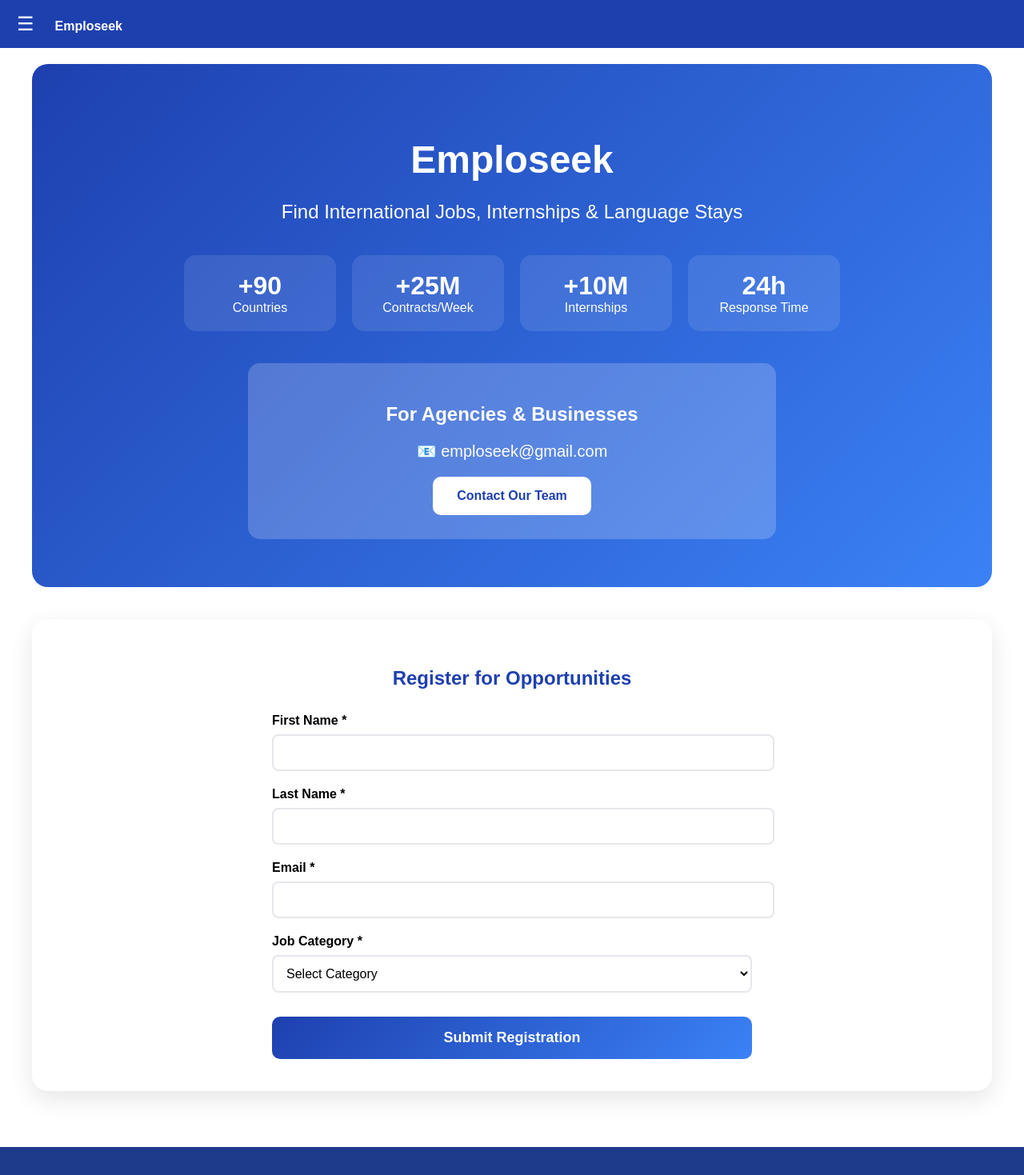
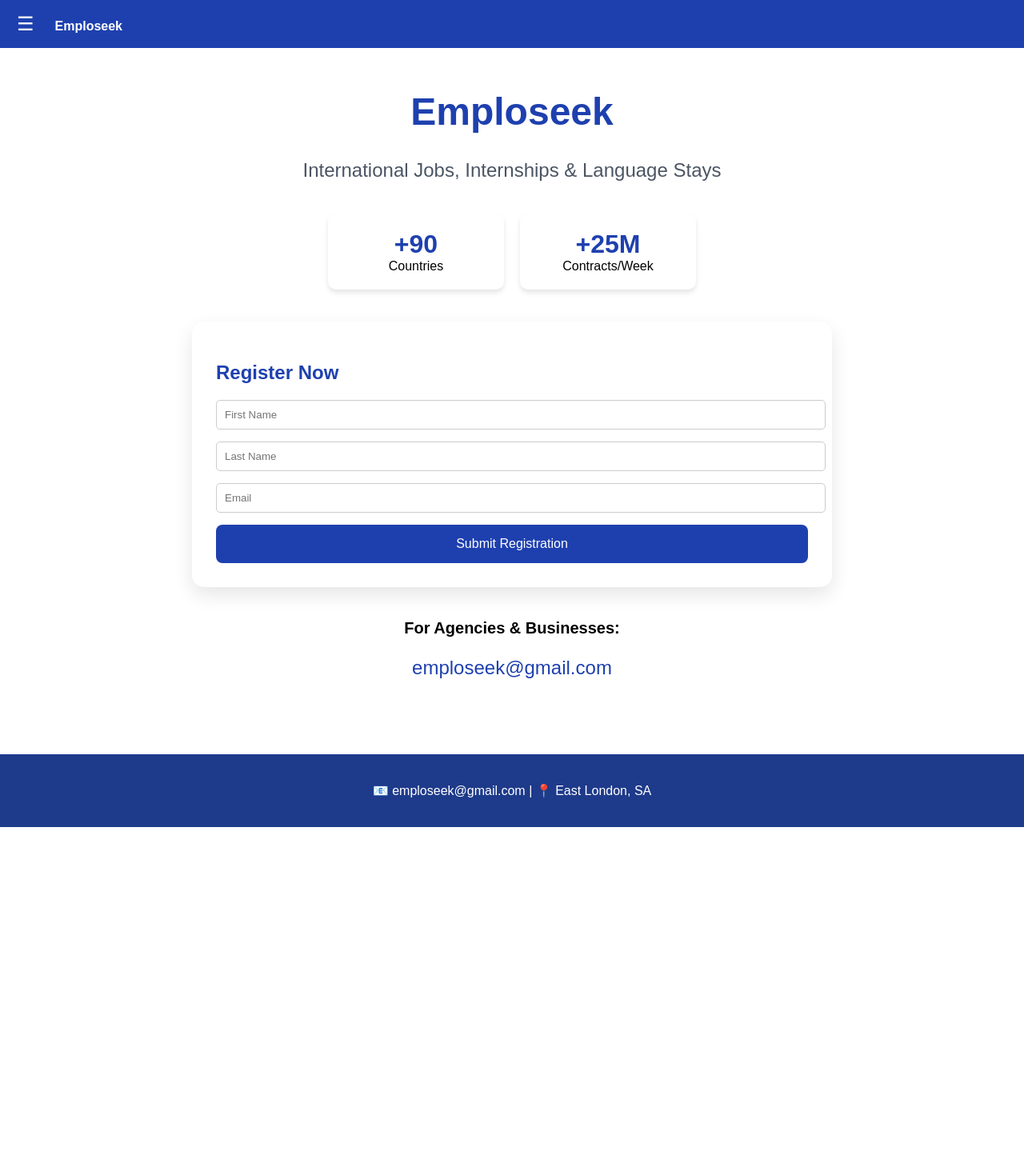
Before and after one commit to Emploseek23-28/Emploseek-, a Next.js app: page / in a window 1280 px wide. Shown: the top 1469 px of the page at 80% size. After the commit the page ends 1034 px from the top, so only its background shows below. Built offline with nearby package versions, Linux system fonts and the light colour scheme.

Commit message:
Update page.js

```diff
--- a/app/page.js
+++ b/app/page.js
@@ -1,163 +1,44 @@
 export default function Home() {
   return (
-    <div style={{
-      maxWidth: '1200px',
-      margin: '0 auto',
-      padding: '20px',
-      minHeight: '100vh'
-    }}>
-      {/* Hero Section */}
-      <div style={{
-        textAlign: 'center',
-        padding: '60px 20px',
-        background: 'linear-gradient(135deg, #1e40af 0%, #3b82f6 100%)',
-        color: 'white',
-        borderRadius: '20px',
-        marginBottom: '40px'
-      }}>
-        <h1 style={{ fontSize: '48px', marginBottom: '20px' }}>Emploseek</h1>
-        <p style={{ fontSize: '24px', marginBottom: '40px' }}>
-          Find International Jobs, Internships & Language Stays
-        </p>
+    <div style={{ maxWidth: '800px', margin: '0 auto', padding: '20px' }}>
+      <h1 style={{ color: '#1e40af', textAlign: 'center', fontSize: '48px' }}>Emploseek</h1>
+      <p style={{ textAlign: 'center', fontSize: '24px', color: '#4b5563' }}>
+        International Jobs, Internships & Language Stays
+      </p>
 
-        {/* Stats */}
-        <div style={{
-          display: 'flex',
-          flexWrap: 'wrap',
-          justifyContent: 'center',
-          gap: '20px',
-          marginBottom: '40px'
-        }}>
-          {[
-            { value: '+90', label: 'Countries' },
-            { value: '+25M', label: 'Contracts/Week' },
-            { value: '+10M', label: 'Internships' },
-            { value: '24h', label: 'Response Time' }
-          ].map((stat, index) => (
-            <div key={index} style={{
-              background: 'rgba(255,255,255,0.1)',
-              padding: '20px',
-              borderRadius: '15px',
-              minWidth: '150px'
-            }}>
-              <div style={{ fontSize: '32px', fontWeight: 'bold' }}>{stat.value}</div>
-              <div>{stat.label}</div>
-            </div>
-          ))}
+      <div style={{ display: 'flex', flexWrap: 'wrap', justifyContent: 'center', gap: '20px', margin: '40px 0' }}>
+        <div style={{ background: 'white', padding: '20px', borderRadius: '10px', boxShadow: '0 4px 6px rgba(0,0,0,0.1)', width: '180px', textAlign: 'center' }}>
+          <div style={{ fontSize: '32px', fontWeight: 'bold', color: '#1e40af' }}>+90</div>
+          <div>Countries</div>
         </div>
-
-        {/* B2B Contact */}
-        <div style={{
-          background: 'rgba(255,255,255,0.2)',
-          padding: '30px',
-          borderRadius: '15px',
-          maxWidth: '600px',
-          margin: '0 auto'
-        }}>
-          <h2 style={{ marginBottom: '15px' }}>For Agencies & Businesses</h2>
-          <p style={{ marginBottom: '20px', fontSize: '20px' }}>
-            📧 emploseek@gmail.com
-          </p>
-          <a href="mailto:emploseek@gmail.com" style={{
-            background: 'white',
-            color: '#1e40af',
-            padding: '15px 30px',
-            borderRadius: '10px',
-            textDecoration: 'none',
-            fontWeight: 'bold',
-            display: 'inline-block'
-          }}>
-            Contact Our Team
-          </a>
+        <div style={{ background: 'white', padding: '20px', borderRadius: '10px', boxShadow: '0 4px 6px rgba(0,0,0,0.1)', width: '180px', textAlign: 'center' }}>
+          <div style={{ fontSize: '32px', fontWeight: 'bold', color: '#1e40af' }}>+25M</div>
+          <div>Contracts/Week</div>
         </div>
       </div>
 
-      {/* Registration Form */}
-      <div style={{
-        background: 'white',
-        padding: '40px',
-        borderRadius: '20px',
-        boxShadow: '0 10px 30px rgba(0,0,0,0.1)'
-      }}>
-        <h2 style={{ color: '#1e40af', marginBottom: '30px', textAlign: 'center' }}>
-          Register for Opportunities
-        </h2>
-
-        <form style={{ maxWidth: '600px', margin: '0 auto' }}>
-          <div style={{ marginBottom: '20px' }}>
-            <label style={{ display: 'block', marginBottom: '8px', fontWeight: 'bold' }}>
-              First Name *
-            </label>
-            <input type="text" required style={{
-              width: '100%',
-              padding: '12px',
-              border: '2px solid #e5e7eb',
-              borderRadius: '8px',
-              fontSize: '16px'
-            }} />
+      <div style={{ background: 'white', padding: '30px', borderRadius: '15px', boxShadow: '0 10px 25px rgba(0,0,0,0.1)', margin: '40px 0' }}>
+        <h2 style={{ color: '#1e40af' }}>Register Now</h2>
+        <form>
+          <div style={{ marginBottom: '15px' }}>
+            <input type="text" placeholder="First Name" style={{ width: '100%', padding: '10px', border: '1px solid #ccc', borderRadius: '5px' }} />
           </div>
-
-          <div style={{ marginBottom: '20px' }}>
-            <label style={{ display: 'block', marginBottom: '8px', fontWeight: 'bold' }}>
-              Last Name *
-            </label>
-            <input type="text" required style={{
-              width: '100%',
-              padding: '12px',
-              border: '2px solid #e5e7eb',
-              borderRadius: '8px',
-              fontSize: '16px'
-            }} />
+          <div style={{ marginBottom: '15px' }}>
+            <input type="text" placeholder="Last Name" style={{ width: '100%', padding: '10px', border: '1px solid #ccc', borderRadius: '5px' }} />
           </div>
-
-          <div style={{ marginBottom: '20px' }}>
-            <label style={{ display: 'block', marginBottom: '8px', fontWeight: 'bold' }}>
-              Email *
-            </label>
-            <input type="email" required style={{
-              width: '100%',
-              padding: '12px',
-              border: '2px solid #e5e7eb',
-              borderRadius: '8px',
-              fontSize: '16px'
-            }} />
+          <div style={{ marginBottom: '15px' }}>
+            <input type="email" placeholder="Email" style={{ width: '100%', padding: '10px', border: '1px solid #ccc', borderRadius: '5px' }} />
           </div>
-
-          <div style={{ marginBottom: '30px' }}>
-            <label style={{ display: 'block', marginBottom: '8px', fontWeight: 'bold' }}>
-              Job Category *
-            </label>
-            <select required style={{
-              width: '100%',
-              padding: '12px',
-              border: '2px solid #e5e7eb',
-              borderRadius: '8px',
-              fontSize: '16px',
-              background: 'white'
-            }}>
-              <option value="">Select Category</option>
-              <option value="Technology">Technology</option>
-              <option value="Healthcare">Healthcare</option>
-              <option value="Education">Education</option>
-              <option value="Business">Business</option>
-            </select>
-          </div>
-
-          <button type="submit" style={{
-            background: 'linear-gradient(135deg, #1e40af 0%, #3b82f6 100%)',
-            color: 'white',
-            padding: '16px 32px',
-            border: 'none',
-            borderRadius: '10px',
-            fontSize: '18px',
-            fontWeight: 'bold',
-            width: '100%',
-            cursor: 'pointer'
-          }}>
+          <button type="submit" style={{ background: '#1e40af', color: 'white', padding: '15px 30px', border: 'none', borderRadius: '8px', fontSize: '16px', cursor: 'pointer', width: '100%' }}>
             Submit Registration
           </button>
         </form>
       </div>
+
+      <div style={{ textAlign: 'center', marginTop: '40px' }}>
+        <p style={{ fontSize: '20px', fontWeight: 'bold' }}>For Agencies & Businesses:</p>
+        <p style={{ fontSize: '24px', color: '#1e40af' }}>emploseek@gmail.com</p>
+      </div>
     </div>
   )
 }
```
